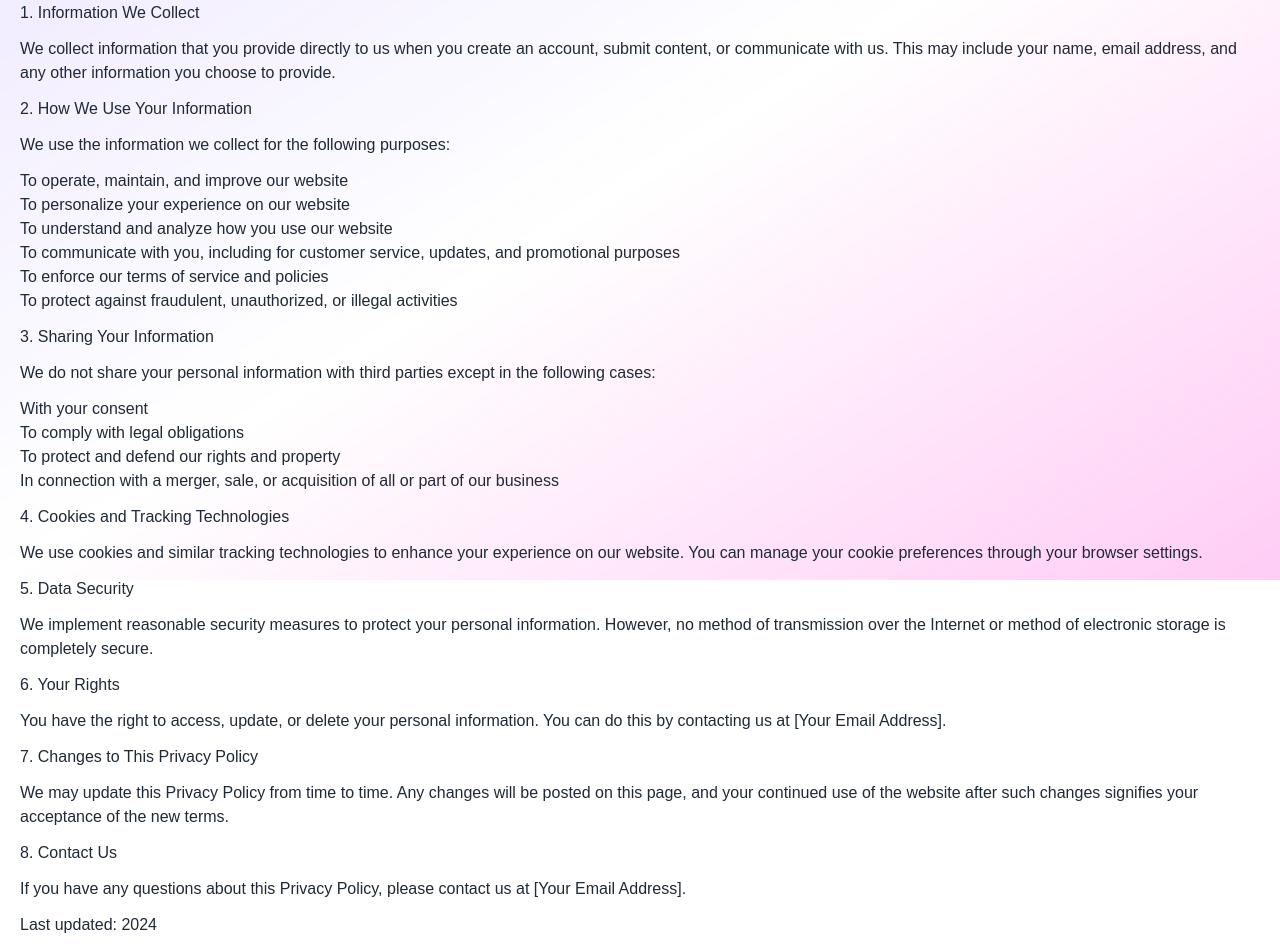
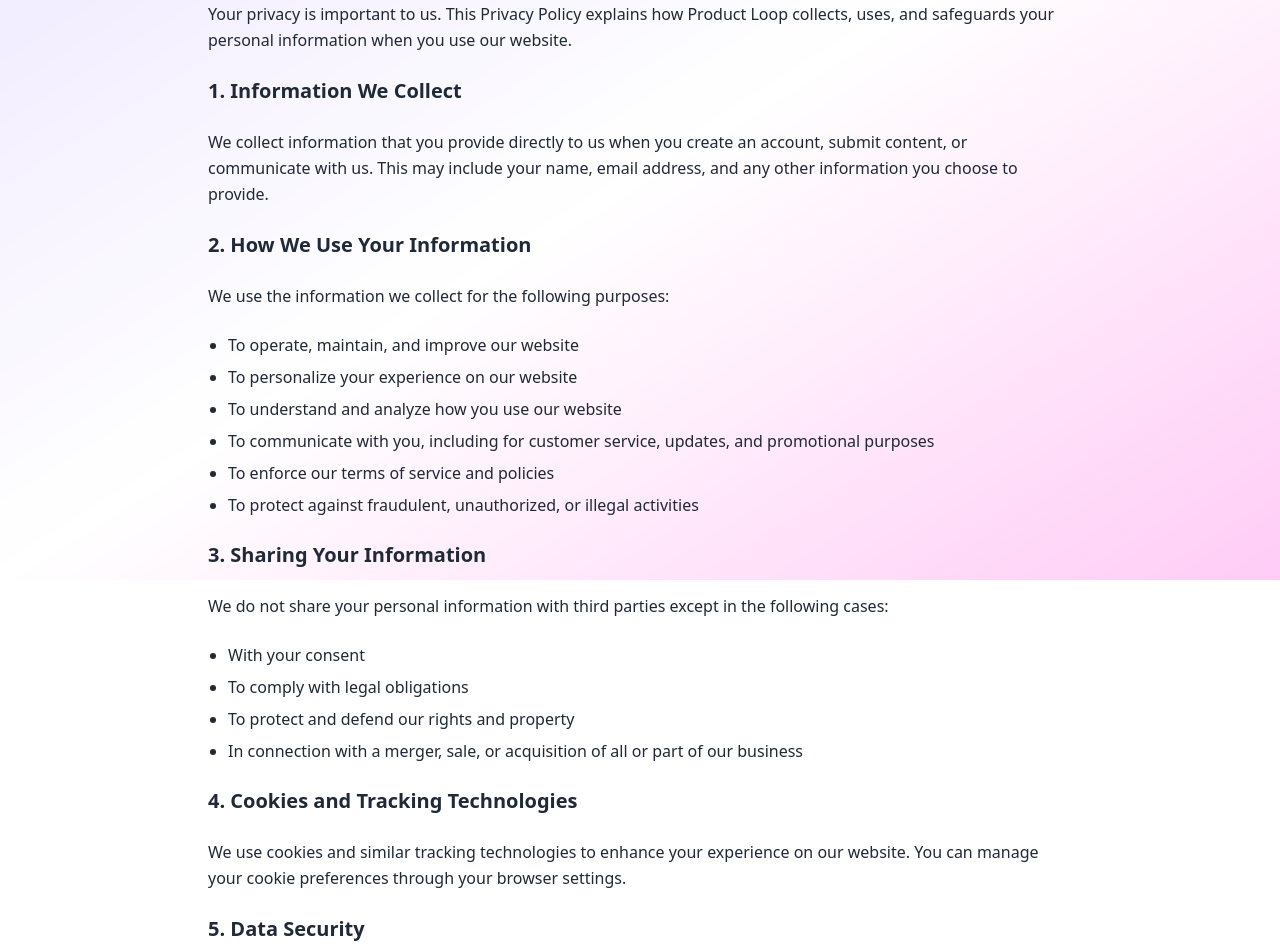
Before and after one commit to emirtriedcoding/product-loop, a Next.js app: page /privacy in a window 1280 px wide. Shown: the part 220-1172 px from the top of the page. Built offline with nearby package versions, Linux system fonts and the light colour scheme; no server answers.

Commit message:
last step for google

```diff
--- a/src/app/privacy/page.jsx
+++ b/src/app/privacy/page.jsx
@@ -2,17 +2,21 @@ import React from 'react';
 
 const PrivacyPage = () => {
   return (
-    <div dir='ltr'  className='space-y-3 ' style={{ padding: '20px', fontFamily: 'Arial, sans-serif' }}>
-      <h1 className='text-lg font-bold text-center' >Privacy Policy</h1>
+    <div dir='ltr' className='px-4 py-8 max-w-4xl mx-auto space-y-6'>
+      <h1 className='text-2xl font-bold text-center mb-8'>Privacy Policy</h1>
 
-      <p>Your privacy is important to us. This Privacy Policy explains how Product Loop collects, uses, and safeguards your personal information when you use our website.</p>
+      <p className='text-base leading-relaxed'>
+        Your privacy is important to us. This Privacy Policy explains how Product Loop collects, uses, and safeguards your personal information when you use our website.
+      </p>
 
-      <h2>1. Information We Collect</h2>
-      <p>We collect information that you provide directly to us when you create an account, submit content, or communicate with us. This may include your name, email address, and any other information you choose to provide.</p>
+      <h2 className='text-xl font-semibold mt-6'>1. Information We Collect</h2>
+      <p className='text-base leading-relaxed'>
+        We collect information that you provide directly to us when you create an account, submit content, or communicate with us. This may include your name, email address, and any other information you choose to provide.
+      </p>
 
-      <h2>2. How We Use Your Information</h2>
-      <p>We use the information we collect for the following purposes:</p>
-      <ul>
+      <h2 className='text-xl font-semibold mt-6'>2. How We Use Your Information</h2>
+      <p className='text-base leading-relaxed'>We use the information we collect for the following purposes:</p>
+      <ul className='list-disc pl-5 space-y-2'>
         <li>To operate, maintain, and improve our website</li>
         <li>To personalize your experience on our website</li>
         <li>To understand and analyze how you use our website</li>
@@ -21,31 +25,43 @@ const PrivacyPage = () => {
         <li>To protect against fraudulent, unauthorized, or illegal activities</li>
       </ul>
 
-      <h2>3. Sharing Your Information</h2>
-      <p>We do not share your personal information with third parties except in the following cases:</p>
-      <ul>
+      <h2 className='text-xl font-semibold mt-6'>3. Sharing Your Information</h2>
+      <p className='text-base leading-relaxed'>
+        We do not share your personal information with third parties except in the following cases:
+      </p>
+      <ul className='list-disc pl-5 space-y-2'>
         <li>With your consent</li>
         <li>To comply with legal obligations</li>
         <li>To protect and defend our rights and property</li>
         <li>In connection with a merger, sale, or acquisition of all or part of our business</li>
       </ul>
 
-      <h2>4. Cookies and Tracking Technologies</h2>
-      <p>We use cookies and similar tracking technologies to enhance your experience on our website. You can manage your cookie preferences through your browser settings.</p>
+      <h2 className='text-xl font-semibold mt-6'>4. Cookies and Tracking Technologies</h2>
+      <p className='text-base leading-relaxed'>
+        We use cookies and similar tracking technologies to enhance your experience on our website. You can manage your cookie preferences through your browser settings.
+      </p>
 
-      <h2>5. Data Security</h2>
-      <p>We implement reasonable security measures to protect your personal information. However, no method of transmission over the Internet or method of electronic storage is completely secure.</p>
+      <h2 className='text-xl font-semibold mt-6'>5. Data Security</h2>
+      <p className='text-base leading-relaxed'>
+        We implement reasonable security measures to protect your personal information. However, no method of transmission over the Internet or method of electronic storage is completely secure.
+      </p>
 
-      <h2>6. Your Rights</h2>
-      <p>You have the right to access, update, or delete your personal information. You can do this by contacting us at [Your Email Address].</p>
+      <h2 className='text-xl font-semibold mt-6'>6. Your Rights</h2>
+      <p className='text-base leading-relaxed'>
+        You have the right to access, update, or delete your personal information. You can do this by contacting us at [Your Email Address].
+      </p>
 
-      <h2>7. Changes to This Privacy Policy</h2>
-      <p>We may update this Privacy Policy from time to time. Any changes will be posted on this page, and your continued use of the website after such changes signifies your acceptance of the new terms.</p>
+      <h2 className='text-xl font-semibold mt-6'>7. Changes to This Privacy Policy</h2>
+      <p className='text-base leading-relaxed'>
+        We may update this Privacy Policy from time to time. Any changes will be posted on this page, and your continued use of the website after such changes signifies your acceptance of the new terms.
+      </p>
 
-      <h2>8. Contact Us</h2>
-      <p>If you have any questions about this Privacy Policy, please contact us at [Your Email Address].</p>
+      <h2 className='text-xl font-semibold mt-6'>8. Contact Us</h2>
+      <p className='text-base leading-relaxed'>
+        If you have any questions about this Privacy Policy, please contact us at [Your Email Address].
+      </p>
 
-      <p>Last updated: {new Date().getFullYear()} </p>
+      <p className='text-sm text-gray-600'>Last updated: {new Date().getFullYear()}</p>
     </div>
   );
 };
--- a/src/components/header/Header.jsx
+++ b/src/components/header/Header.jsx
@@ -28,6 +28,14 @@ const Header = ({ session }) => {
       label: "پیشنهادات و انتقادات",
       path: "/feedback",
     },
+    {
+      label : "Privacy and Policy" ,
+      path :"/privacy"
+    },
+    {
+      label : "Terms of use" ,
+      path : "/tos"
+    }
   ];
 
   useEffect(() => {
```
